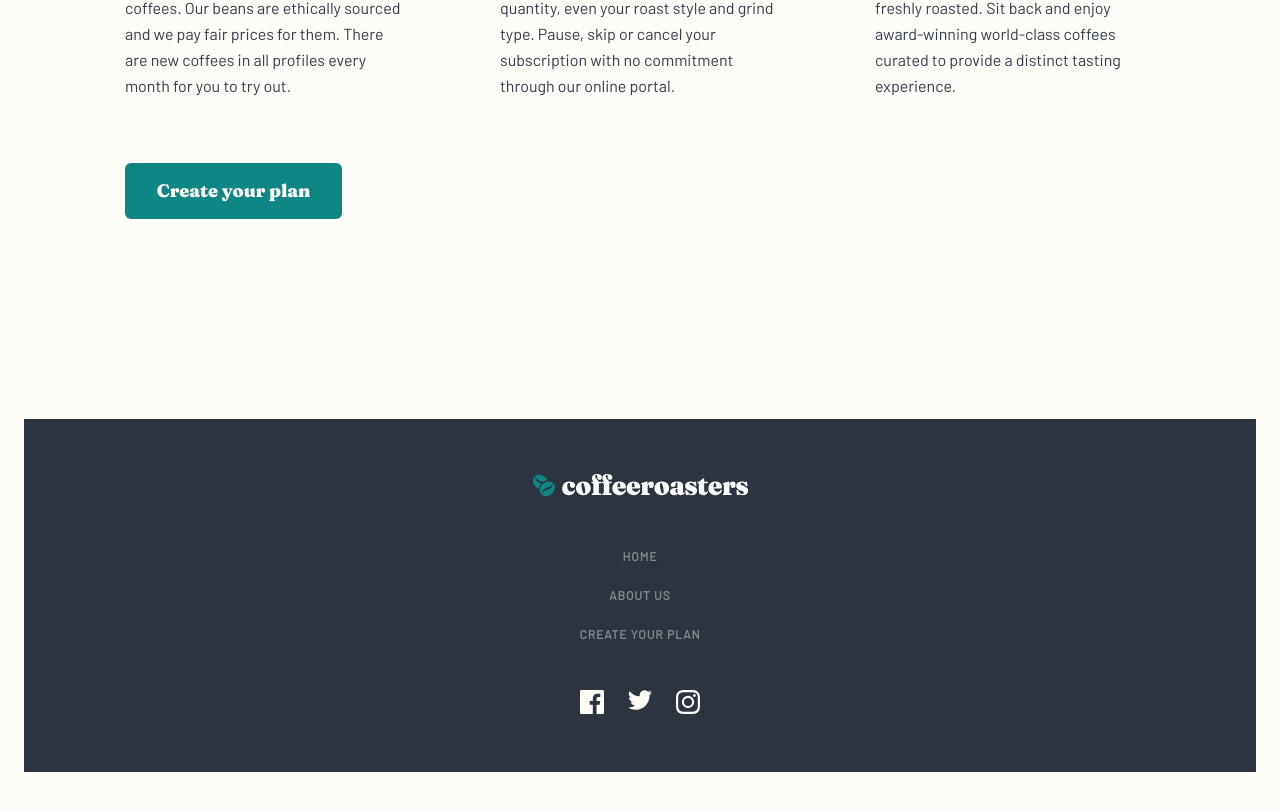
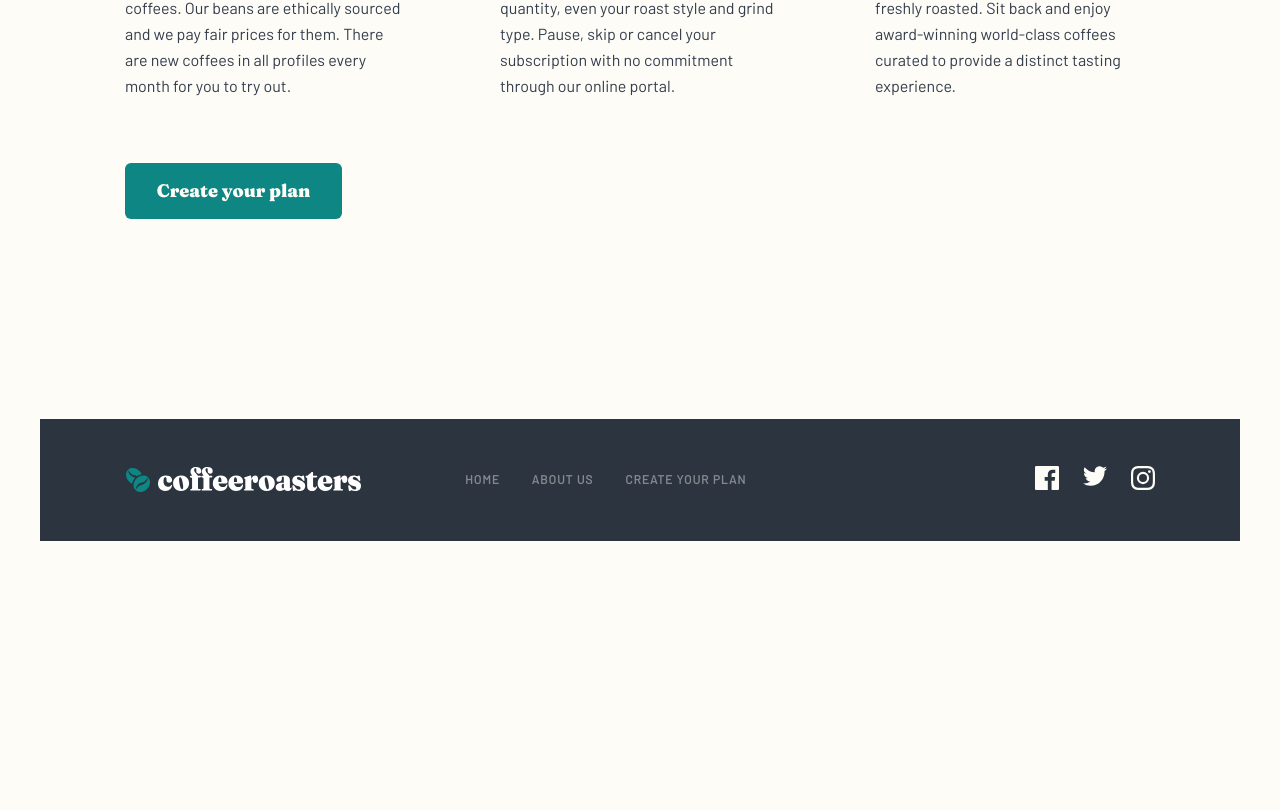
Before and after one commit to ionStici/coffeeroasters-subscription-site-fem, a React (Vite) app: page / in a window 1280 px wide. Shown: the part 2893-3703 px from the top of the page. After the commit the page ends 3522 px from the top, so only its background shows below. Built offline with nearby package versions, Linux system fonts and the light colour scheme.

Commit message:
Finish Footer

```diff
--- a/src/components/Footer.jsx
+++ b/src/components/Footer.jsx
@@ -3,11 +3,11 @@
 import logo from './../assets/shared/desktop/logo-white.svg';
 
 // prettier-ignore
-const fb_icon = <svg className={styles.icon} xmlns="http://www.w3.org/2000/svg" width="24" height="24"><path fill="#FEFCF7" d="M22.675 0H1.325C.593 0 0 .593 0 1.325v21.351C0 23.407.593 24 1.325 24H12.82v-9.294H9.692v-3.622h3.128V8.413c0-3.1 1.893-4.788 4.659-4.788 1.325 0 2.463.099 2.795.143v3.24l-1.918.001c-1.504 0-1.795.715-1.795 1.763v2.313h3.587l-.467 3.622h-3.12V24h6.116c.73 0 1.323-.593 1.323-1.325V1.325C24 .593 23.407 0 22.675 0z"/></svg>;
+const fb_icon = <svg xmlns="http://www.w3.org/2000/svg" width="24" height="24"><path fill="#FEFCF7" d="M22.675 0H1.325C.593 0 0 .593 0 1.325v21.351C0 23.407.593 24 1.325 24H12.82v-9.294H9.692v-3.622h3.128V8.413c0-3.1 1.893-4.788 4.659-4.788 1.325 0 2.463.099 2.795.143v3.24l-1.918.001c-1.504 0-1.795.715-1.795 1.763v2.313h3.587l-.467 3.622h-3.12V24h6.116c.73 0 1.323-.593 1.323-1.325V1.325C24 .593 23.407 0 22.675 0z"/></svg>;
 // prettier-ignore
-const tw_icon = <svg className={styles.icon} xmlns="http://www.w3.org/2000/svg" width="24" height="20"><path fill="#FEFCF7" d="M24 2.557a9.83 9.83 0 01-2.828.775A4.932 4.932 0 0023.337.608a9.864 9.864 0 01-3.127 1.195A4.916 4.916 0 0016.616.248c-3.179 0-5.515 2.966-4.797 6.045A13.978 13.978 0 011.671 1.149a4.93 4.93 0 001.523 6.574 4.903 4.903 0 01-2.229-.616c-.054 2.281 1.581 4.415 3.949 4.89a4.935 4.935 0 01-2.224.084 4.928 4.928 0 004.6 3.419A9.9 9.9 0 010 17.54a13.94 13.94 0 007.548 2.212c9.142 0 14.307-7.721 13.995-14.646A10.025 10.025 0 0024 2.557z"/></svg>;
+const tw_icon = <svg xmlns="http://www.w3.org/2000/svg" width="24" height="20"><path fill="#FEFCF7" d="M24 2.557a9.83 9.83 0 01-2.828.775A4.932 4.932 0 0023.337.608a9.864 9.864 0 01-3.127 1.195A4.916 4.916 0 0016.616.248c-3.179 0-5.515 2.966-4.797 6.045A13.978 13.978 0 011.671 1.149a4.93 4.93 0 001.523 6.574 4.903 4.903 0 01-2.229-.616c-.054 2.281 1.581 4.415 3.949 4.89a4.935 4.935 0 01-2.224.084 4.928 4.928 0 004.6 3.419A9.9 9.9 0 010 17.54a13.94 13.94 0 007.548 2.212c9.142 0 14.307-7.721 13.995-14.646A10.025 10.025 0 0024 2.557z"/></svg>;
 // prettier-ignore
-const ig_icon = <svg className={styles.icon} xmlns="http://www.w3.org/2000/svg" width="24" height="24"><path fill="#FEFCF7" d="M12 2.163c3.204 0 3.584.012 4.85.07 3.252.148 4.771 1.691 4.919 4.919.058 1.265.069 1.645.069 4.849 0 3.205-.012 3.584-.069 4.849-.149 3.225-1.664 4.771-4.919 4.919-1.266.058-1.644.07-4.85.07-3.204 0-3.584-.012-4.849-.07-3.26-.149-4.771-1.699-4.919-4.92-.058-1.265-.07-1.644-.07-4.849 0-3.204.013-3.583.07-4.849.149-3.227 1.664-4.771 4.919-4.919 1.266-.057 1.645-.069 4.849-.069zM12 0C8.741 0 8.333.014 7.053.072 2.695.272.273 2.69.073 7.052.014 8.333 0 8.741 0 12c0 3.259.014 3.668.072 4.948.2 4.358 2.618 6.78 6.98 6.98C8.333 23.986 8.741 24 12 24c3.259 0 3.668-.014 4.948-.072 4.354-.2 6.782-2.618 6.979-6.98.059-1.28.073-1.689.073-4.948 0-3.259-.014-3.667-.072-4.947-.196-4.354-2.617-6.78-6.979-6.98C15.668.014 15.259 0 12 0zm0 5.838a6.162 6.162 0 100 12.324 6.162 6.162 0 000-12.324zM12 16a4 4 0 110-8 4 4 0 010 8zm6.406-11.845a1.44 1.44 0 100 2.881 1.44 1.44 0 000-2.881z"/></svg>;
+const ig_icon = <svg xmlns="http://www.w3.org/2000/svg" width="24" height="24"><path fill="#FEFCF7" d="M12 2.163c3.204 0 3.584.012 4.85.07 3.252.148 4.771 1.691 4.919 4.919.058 1.265.069 1.645.069 4.849 0 3.205-.012 3.584-.069 4.849-.149 3.225-1.664 4.771-4.919 4.919-1.266.058-1.644.07-4.85.07-3.204 0-3.584-.012-4.849-.07-3.26-.149-4.771-1.699-4.919-4.92-.058-1.265-.07-1.644-.07-4.849 0-3.204.013-3.583.07-4.849.149-3.227 1.664-4.771 4.919-4.919 1.266-.057 1.645-.069 4.849-.069zM12 0C8.741 0 8.333.014 7.053.072 2.695.272.273 2.69.073 7.052.014 8.333 0 8.741 0 12c0 3.259.014 3.668.072 4.948.2 4.358 2.618 6.78 6.98 6.98C8.333 23.986 8.741 24 12 24c3.259 0 3.668-.014 4.948-.072 4.354-.2 6.782-2.618 6.979-6.98.059-1.28.073-1.689.073-4.948 0-3.259-.014-3.667-.072-4.947-.196-4.354-2.617-6.78-6.979-6.98C15.668.014 15.259 0 12 0zm0 5.838a6.162 6.162 0 100 12.324 6.162 6.162 0 000-12.324zM12 16a4 4 0 110-8 4 4 0 010 8zm6.406-11.845a1.44 1.44 0 100 2.881 1.44 1.44 0 000-2.881z"/></svg>;
 
 const Footer = function () {
     return (
--- a/src/styles/Footer.module.scss
+++ b/src/styles/Footer.module.scss
@@ -2,15 +2,33 @@
 
 .footer {
     padding: 0 24px 72px 24px;
+
+    @media only screen and (min-width: 768px) {
+        padding: 0 40px 72px 40px;
+    }
+
+    @media only screen and (min-width: 1110px) {
+        padding-bottom: 88px;
+    }
 }
 
 .wrapper {
-    max-width: 1280px;
+    max-width: 500px;
     margin: 0 auto;
     padding: 54px 0;
     background-color: var(--color-grey-bg);
+    text-align: center;
 
-    text-align: center;
+    @media only screen and (min-width: 768px) {
+        max-width: 1280px;
+    }
+
+    @media only screen and (min-width: 1110px) {
+        display: flex;
+        align-items: center;
+        justify-content: center;
+        padding: 47px 85px;
+    }
 }
 
 // // // // // // // // // // // // // // // // // // // //
@@ -18,8 +36,18 @@
 .logo {
     width: 217px;
     height: 24px;
+    margin-bottom: 48px;
 
-    margin-bottom: 48px;
+    @media only screen and (min-width: 768px) {
+        width: revert;
+        height: revert;
+        margin-bottom: 32px;
+    }
+
+    @media only screen and (min-width: 1110px) {
+        margin-bottom: 0;
+        margin-right: 103px;
+    }
 }
 
 // // // // // // // // // // // // // // // // // // // //
@@ -28,9 +56,24 @@
     list-style: none;
     margin-bottom: 48px;
 
+    @media only screen and (min-width: 768px) {
+        display: flex;
+        justify-content: center;
+        column-gap: 32px;
+        margin-bottom: 65px;
+    }
+
+    @media only screen and (min-width: 1110px) {
+        margin-bottom: 0;
+    }
+
     &__item {
         &:not(:last-child) {
             margin-bottom: 24px;
+
+            @media only screen and (min-width: 768px) {
+                margin-bottom: 0;
+            }
         }
     }
 }
@@ -67,6 +110,10 @@
     li:hover path {
         fill: var(--color-pale-orange);
     }
+
+    @media only screen and (min-width: 1110px) {
+        margin-left: auto;
+    }
 }
 
 .icon_link,
@@ -75,9 +122,4 @@
     text-decoration: none;
 }
 
-.icon {
-    path {
-    }
-}
-
 // // // // // // // // // // // // // // // // // // // //
```
